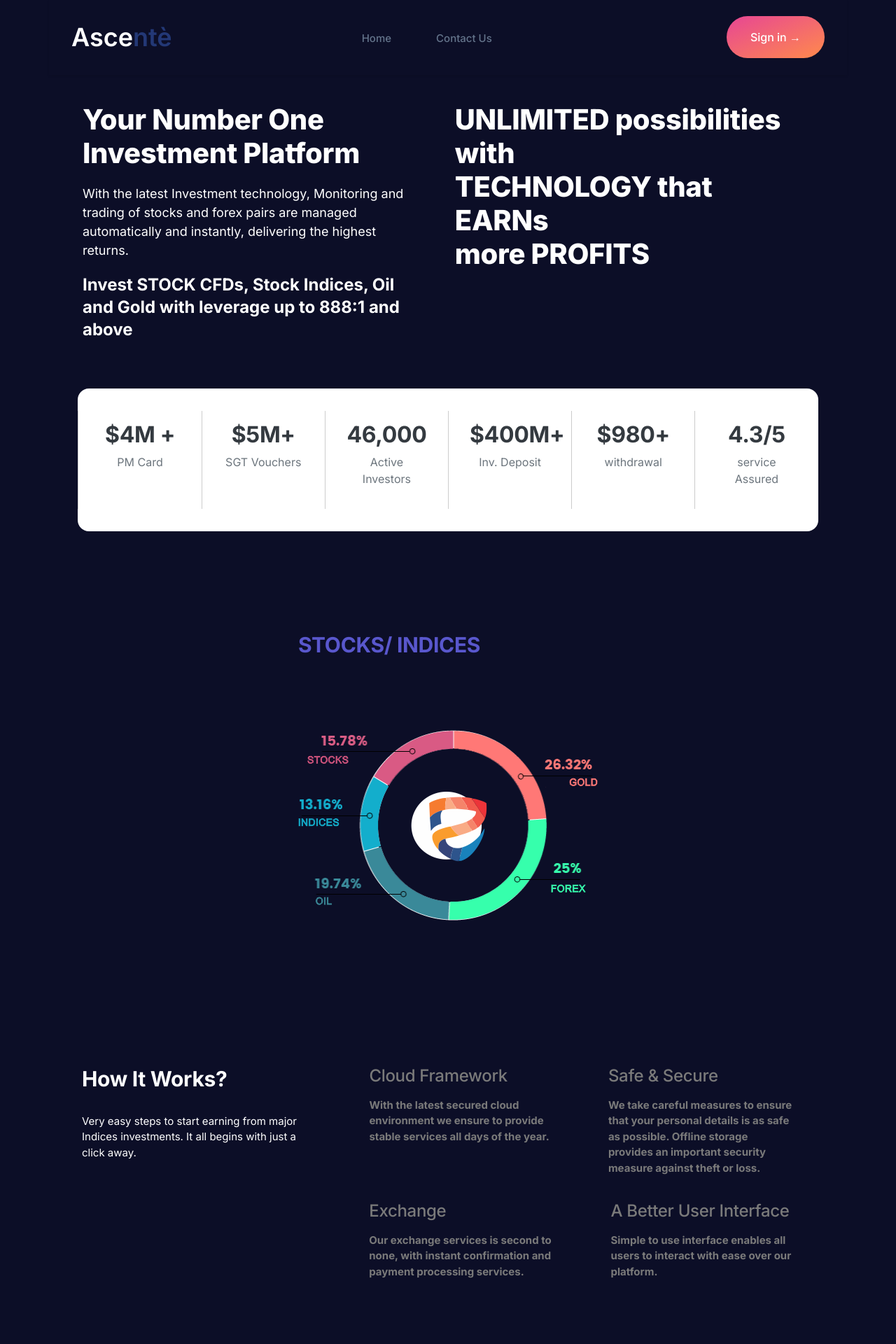
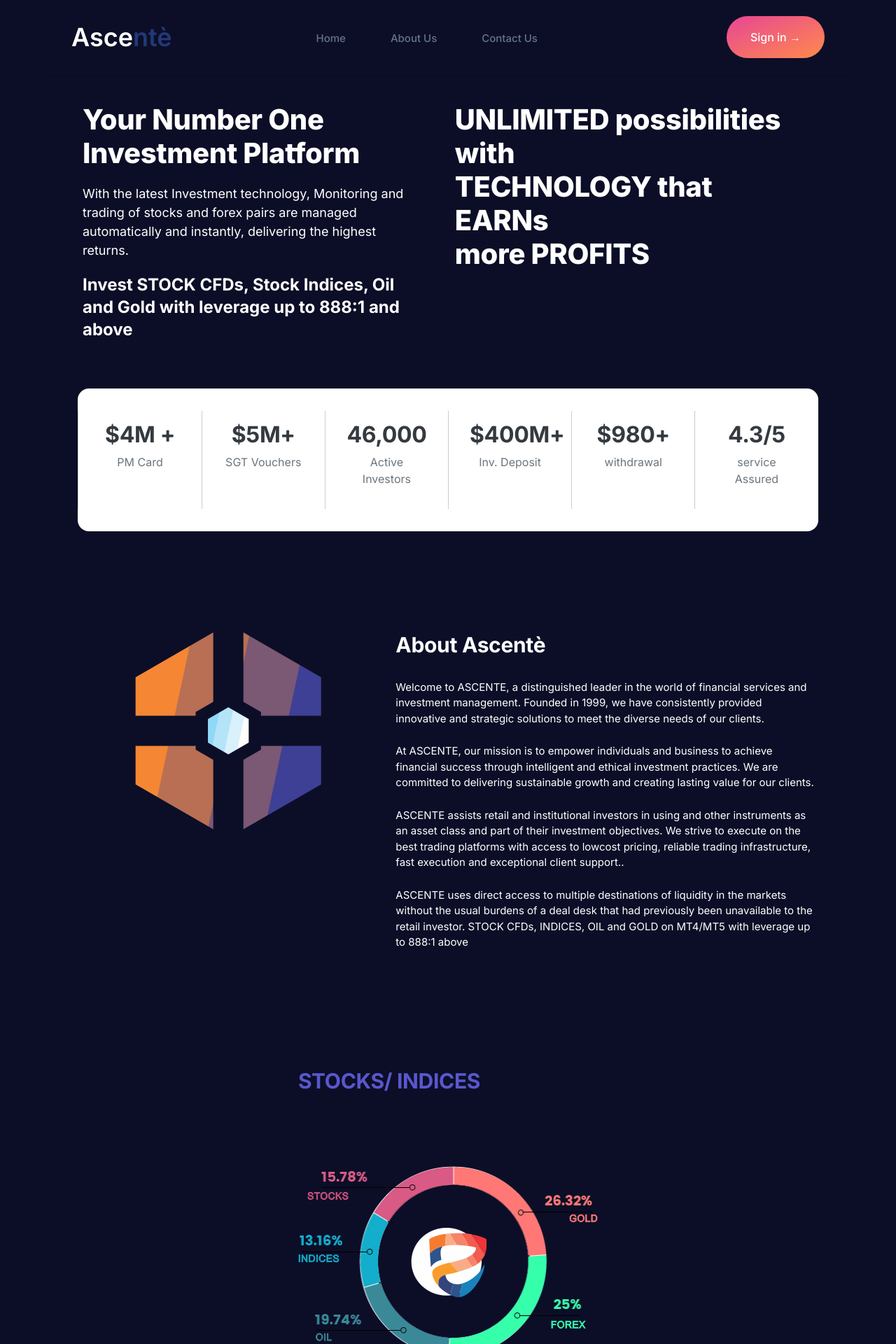
Before and after one commit to cordjames/invest-client, a React (Vite) app: page / in a window 1280 px wide. Shown: the top 1920 px of the page at 70% size. Built offline with nearby package versions, Linux system fonts and the light colour scheme.

Commit message:
i no do again

```diff
--- a/src/components/Landing/NavBar.jsx
+++ b/src/components/Landing/NavBar.jsx
@@ -11,9 +11,10 @@ function NavBar() {
   };
 
   return (
-    <div className="w-full max-w-full xl:px-0 z-10 sticky top-0 bg-[#0C0E27]">
+    <div className="w-full max-w-full xl:px-0 z-10 sticky top-0 bg-[#0C0E27]" id="home">
       <nav className="  w-full shadow-sm container mx-auto">
         <div className="max-w-screen-2xl flex flex-wrap items-center justify-between mx-auto p-4">
+        {/* <img src="path-to-your-image.jpg" class="h-6 w-6 cursor-pointer md:hidden block" alt="Navbar Icon"/> */}
           <Link to="/" className="flex items-center ">
             <span className="self-center text-4xl font-semibold whitespace-nowrap text-white">
               Asce
@@ -65,7 +66,7 @@ function NavBar() {
             >
               <li className="mb-8 lg:pr-8 md:mb-0 ">
                 <a
-                  href="#home"
+                  href="#"
                   className="block py-2 pl-3 pr-4 text-slate-500   rounded hover:bg-gray-100 md:hover:bg-transparent md:hover:text-blue-700 md:p-0 md:dark:hover:text-blue-500 dark:text-slate dark:hover:bg-gray-700 dark:hover:text-blue-500 md:dark:hover:bg-transparent dark:border-gray-700"
                 >
                   Home
@@ -87,6 +88,14 @@ function NavBar() {
                   Blog
                 </a>
               </li> */}
+              <li className="mb-8 lg:pr-8 md:mb-0 ">
+                <a
+                  href="#about"
+                  className="block py-2 pl-3 pr-4 text-slate-500  rounded hover:bg-gray-100 md:hover:bg-transparent md:hover:text-blue-700 md:p-0 md:dark:hover:text-blue-500 dark:text-slate dark:hover:bg-gray-700 dark:hover:text-blue-500 md:dark:hover:bg-transparent dark:border-gray-700"
+                >
+                  About Us
+                </a>
+              </li>
               <li className="mb-8 lg:pr-8 md:mb-0 ">
                 <a
                   href="#contact"
--- a/src/components/Landing/TextImageBottom.jsx
+++ b/src/components/Landing/TextImageBottom.jsx
@@ -7,10 +7,23 @@ function TextImageBottom() {
         How it Works?
       </h4>
       <p class="text-white mb-5">
-        Ascente is a company that helps retail and institutional investors to make smart trades.
-        They aim to execute on the best trading platforms
-        with access to low-cost pricing, reliable trading infrastructure, fast
-        execution, and exceptional client support.
+      Ascente is a financial services firm that provides retail and institutional investors with the tools and support they need to make smart trades. They focus on providing access to the best trading platforms, low-cost pricing, reliable trading infrastructure, fast execution, and exceptional client support.
+
+How Ascente can help retail and institutional investors make smart trades:<br/>
+
+Low-cost pricing: Ascente is committed to providing its clients with the best possible value, which is why they offer low-cost pricing on their trading platforms and execution services. This can save clients a significant amount of money over time.<br/>
+
+Reliable trading infrastructure: Ascente has a robust trading infrastructure that is designed to ensure that clients can always execute their trades quickly and efficiently. This is critical for traders who need to be able to take advantage of market opportunities quickly.<br/>
+
+Fast execution: Ascente's trading platform is designed for fast execution, which means that clients can get their trades filled quickly and efficiently. This is important for traders who need to be able to enter and exit positions quickly.<br/>
+
+Exceptional client support: Ascente is committed to providing its clients with exceptional customer support. Their team of experienced professionals is available to answer questions, provide guidance, and troubleshoot any problems that clients may encounter.<br/>
+
+Overall, Ascente is a valuable resource for retail and institutional investors who are looking to make smart trades. They offer a wide range of services and tools that can help clients achieve their financial goals.
+
+In addition to the above, Ascente also provides its clients with access to a variety of educational resources, including market research, trading strategies, and technical analysis tools. This can be helpful for clients who are new to trading or who want to learn more about the markets.
+
+Ascente is a reputable and experienced financial services firm that is committed to providing its clients with the best possible value. They are a good option for retail and institutional investors who are looking for a reliable and trustworthy partner to help them make smart trades.
       </p>
       <img src={tra} alt="" />
     </div>
--- a/src/pages/LandingPage.jsx
+++ b/src/pages/LandingPage.jsx
@@ -114,15 +114,7 @@ function LandingPage() {
       <div className="container mx-auto">
         <Hero />
         <Stats />
-        <AnalyticsImages />
-        <SubHero
-          header={hero1.header}
-          headerContent={hero1.content}
-          children={child}
-        />
-      </div>
-      {/* <Board /> */}
-      <section className="container mx-auto">
+        <div id="about"></div>
         <TextImage
           hasParameter="true"
           header={TextImg2.header}
@@ -130,6 +122,24 @@ function LandingPage() {
           src={TextImg2.src}
           cond="true"
         />
+
+        <AnalyticsImages />
+
+        {/* <SubHero
+          header={hero1.header}
+          headerContent={hero1.content}
+          children={child}
+        /> */}
+      </div>
+      {/* <Board /> */}
+      <section className="container mx-auto">
+        {/* <TextImage
+          hasParameter="true"
+          header={TextImg2.header}
+          content={TextImg2.content}
+          src={TextImg2.src}
+          cond="true"
+        /> */}
         <TextImage
           header={TextImg3.header}
           content={TextImg3.content}
```
